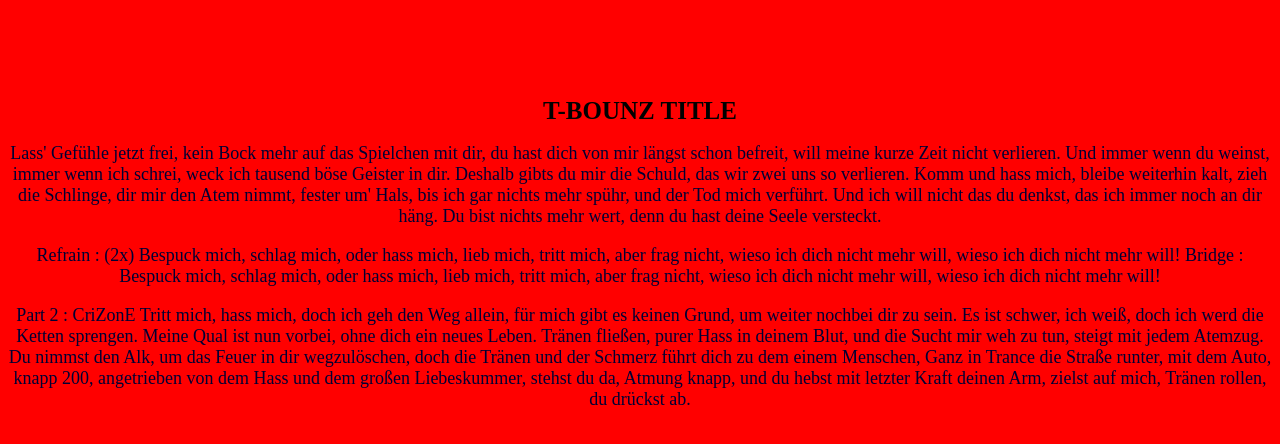
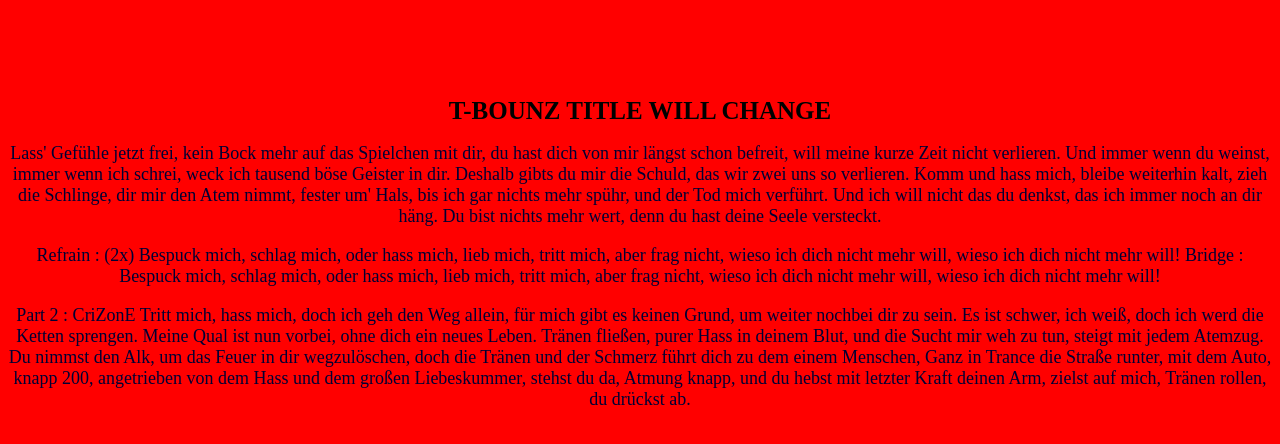
Before and after one commit to nri1234/Task-4, a plain HTML site: page index.html in a window 1280 px wide. Drawn offline with Linux system fonts and the light colour scheme.

Commit message:
Add content to h1

```diff
--- a/index.html
+++ b/index.html
@@ -5,7 +5,7 @@
        	<link rel="stylesheet" type="text/css" href="style.css">
     </head>
     <body>
-        <h1>T-Bounz title</h1>
+        <h1>T-Bounz title will change</h1>
         <p>Lass' Gefühle jetzt frei,
 kein Bock mehr auf das Spielchen mit dir,
 du hast dich von mir längst schon befreit,
```
